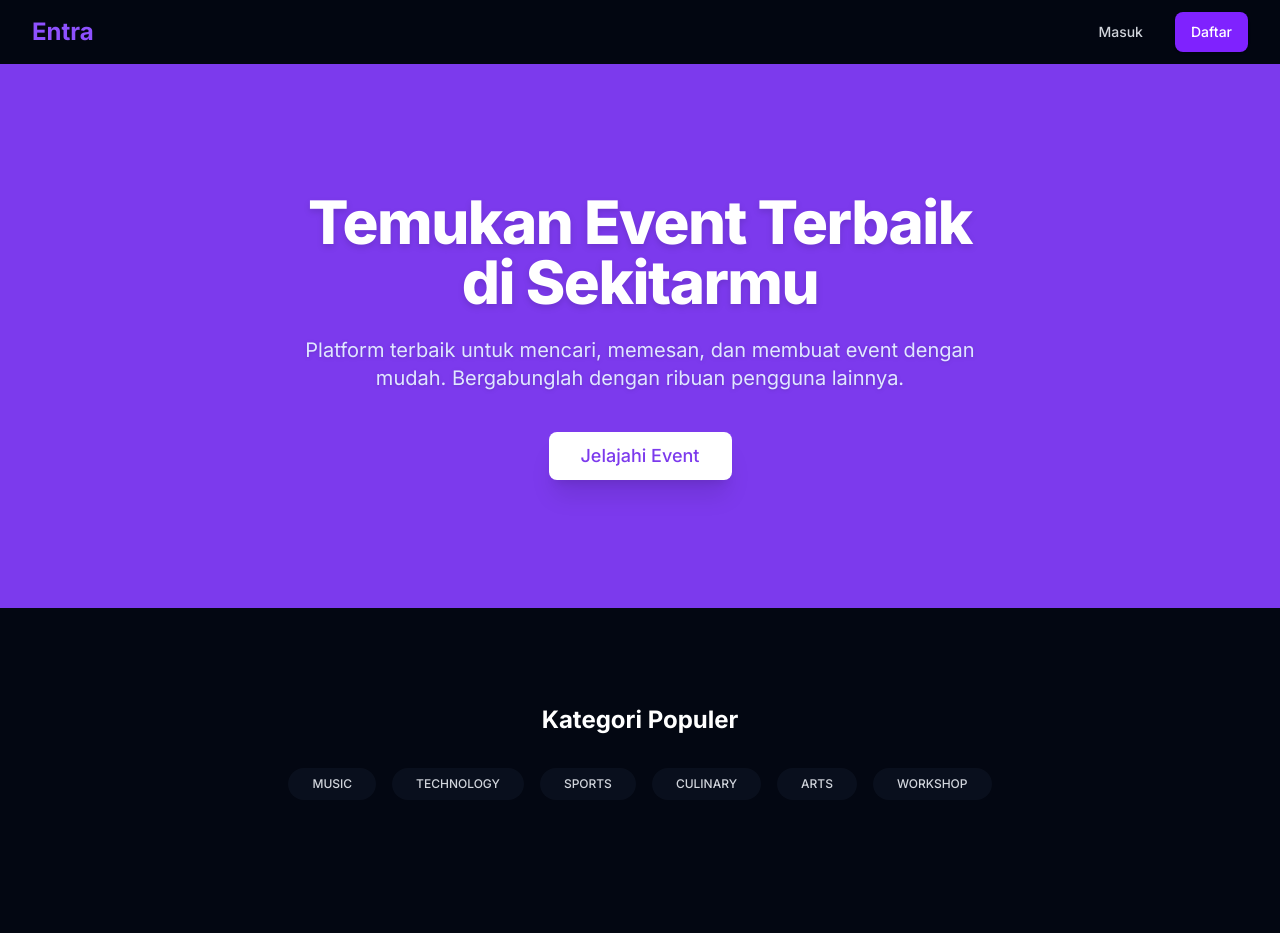
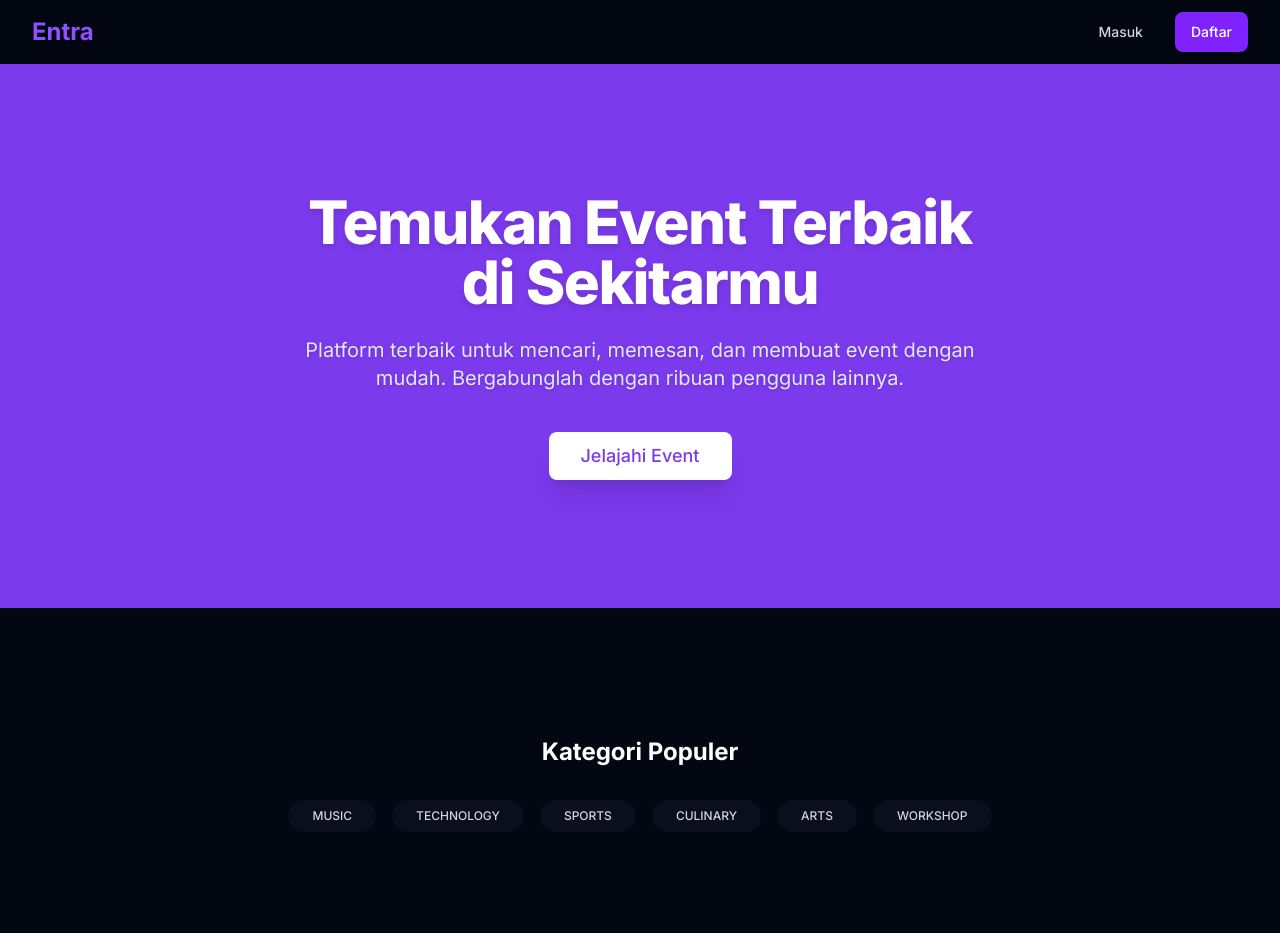
Before and after one commit to wibisanabama/entra-web, a Next.js app: page / in a window 1280 px wide. Shown: the top 933 px of the page. Built offline with nearby package versions, Linux system fonts and the light colour scheme; no server answers.

Commit message:
style: increase top padding for Categories Section

```diff
--- a/src/app/(public)/page.tsx
+++ b/src/app/(public)/page.tsx
@@ -56,7 +56,7 @@ export default function HomePage() {
       </section>
 
       {/* Categories Section */}
-      <section className="pt-24 pb-12 bg-gray-950">
+      <section className="pt-32 pb-12 bg-gray-950">
         <div className="container mx-auto px-4 text-center">
           <h2 className="text-2xl font-bold mb-8 text-white">Kategori Populer</h2>
           <div className="flex flex-wrap justify-center gap-4">
```
